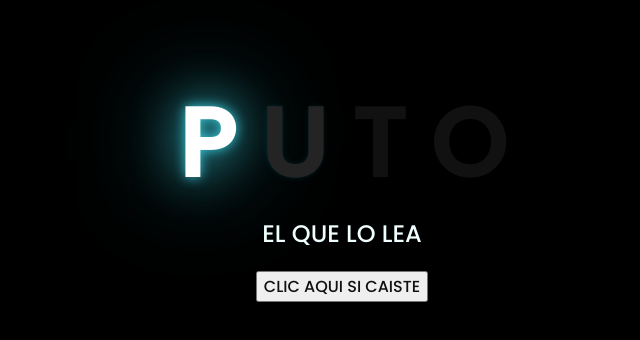
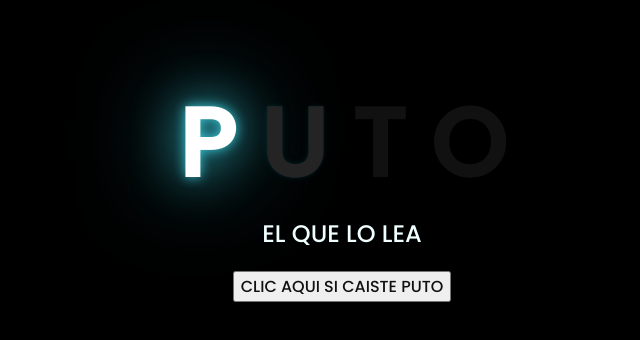
Before and after one commit to gendres30/gendres30.github.io, a plain HTML site: page index.html in a window 1280 px wide. Shown: the part 222-562 px from the top of the page, without its empty margins (306-946 px from the left). Drawn offline with Linux system fonts and the light colour scheme.

Commit message:
CAMBIO PUTO

```diff
--- a/index.html
+++ b/index.html
@@ -22,7 +22,7 @@
     </div>
     <div class="button">
         <button>
-            <a href="flower.html">CLIC AQUI SI CAISTE</a>
+            <a href="flower.html">CLIC AQUI SI CAISTE PUTO</a>
         </button>
 
     </div>
```
